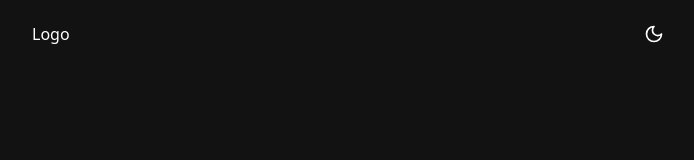
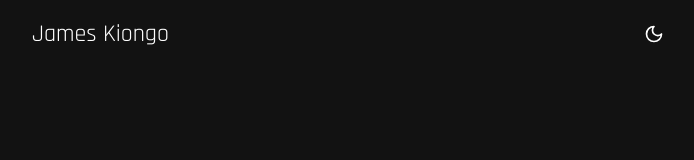
Before and after one commit to jameskiongo/portfolio-nextjs, a Next.js app: page / in a window 1280 px wide. Shown: the top 160 px of the page, without its empty margins (288-982 px from the left). Built offline with nearby package versions, Linux system fonts and the light colour scheme.

Commit message:
added rajdhani font

```diff
--- a/src/components/Navbar/Navbar.jsx
+++ b/src/components/Navbar/Navbar.jsx
@@ -1,13 +1,21 @@
 import { NavbarToggle } from "./NavbarToggle";
-import { Switch } from "@/components/ui/switch";
-import { Moon, Sun } from "lucide-react";
-import { Label } from "@/components/ui/label";
+import { Rajdhani } from "next/font/google";
+
+const rajdhani = Rajdhani({
+  weight: ["400", "500", "600", "700"],
+  style: ["normal"],
+  subsets: ["latin"],
+});
 
 export default function Navbar() {
   return (
     <div>
       <div className="flex items-center justify-between p-4 ">
-        <div>Logo</div>
+        <div>
+          <h1 className={`${rajdhani.className} text-2xl font-normal`}>
+            James Kiongo
+          </h1>
+        </div>
         <div className="flex items-center space-x-4">
           <NavbarToggle />
         </div>
```
